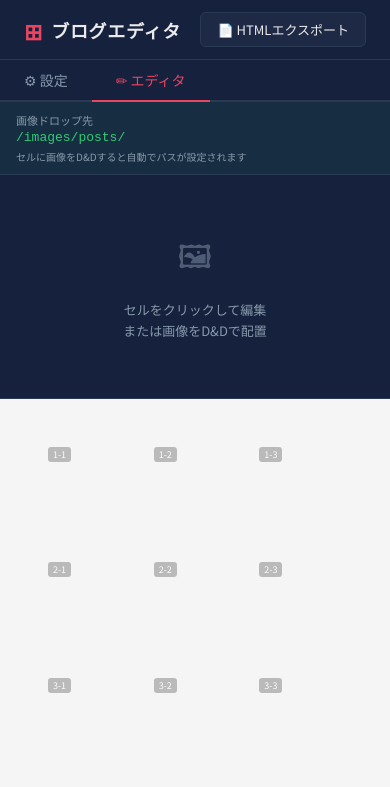
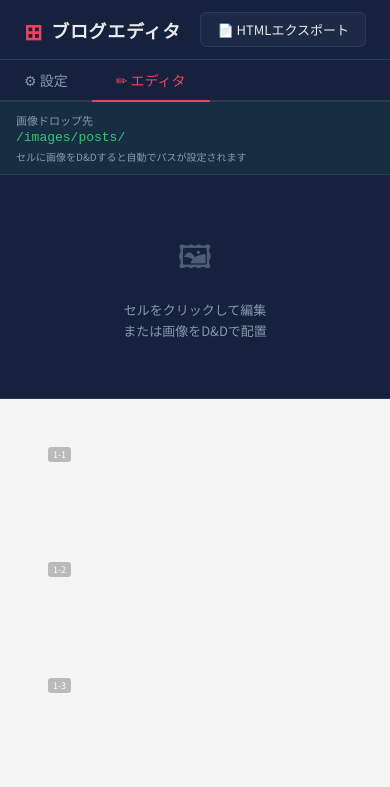
Before and after one commit to komorichufuture/36pagegridEdita, a plain HTML site: page index.html in a window 390 px wide. Both pictures are taken after a click on the button "✏ エディタ". Shown: the top 787 px of the page. Drawn offline with Linux system fonts and the light colour scheme.

Commit message:
Add responsive styles for grid layout in index.html

```diff
--- a/index.html
+++ b/index.html
@@ -572,6 +572,15 @@
     @media (max-width: 900px) {
       .editor-body { flex-direction: column; }
       .side-panel { width: 100%; max-height: 300px; border-right: none; border-bottom: 1px solid var(--border); }
+    }
+    @media (max-width: 768px) {
+      .grid-row {
+        grid-template-columns: 1fr !important;
+        aspect-ratio: auto;
+      }
+      .grid-cell {
+        aspect-ratio: 3 / 1;
+      }
     }
 
     /* Font */
@@ -1471,7 +1480,7 @@
     .anim-float { animation:float 3s ease-in-out infinite; }
     .anim-clickFade { cursor:pointer; transition:opacity 0.4s ease, transform 0.4s ease; }
     .anim-clickFade.faded { opacity:0; transform:scale(0.95); pointer-events:none; }
-    @media (max-width:768px){ .grid-row{ grid-template-columns:1fr !important; aspect-ratio:auto; } .grid-item{ aspect-ratio:var(--w)/var(--h); } }
+    @media (max-width:768px){ .grid-row{ grid-template-columns:1fr !important; aspect-ratio:auto; } .grid-item{ grid-column:1 / -1 !important; aspect-ratio:auto; } .grid-item-inner{ height:auto; min-height:40px; } }
   </style>
 </head>
 <body>
```
